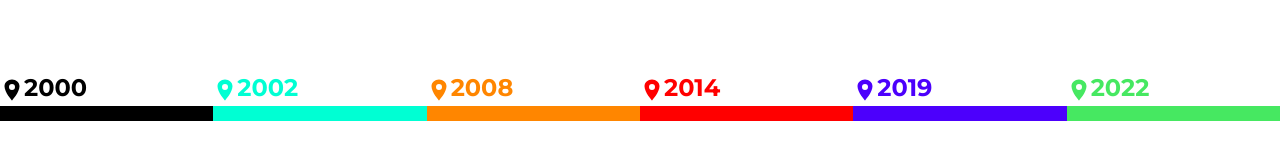
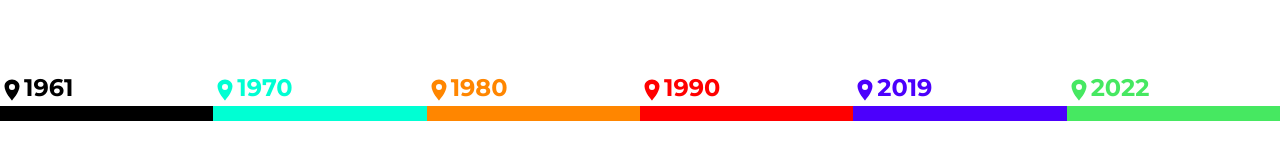
Before and after one commit to PatrickGuilherme/SiteSistemaEmbarcados, a React (Create React App) app: page / in a window 1280 px wide. Shown: the part 786-952 px from the top of the page. Built offline with nearby package versions, Linux system fonts and the light colour scheme.

Commit message:
Timeline modals finished

```diff
--- a/src/App.js
+++ b/src/App.js
@@ -24,16 +24,12 @@ import Modal from './components/BaseModal';
 import ArchitectureTabs from './components/ArchitectureTabs';
 
 export default function App() {
-  const [showModal, setShowModal] = useState(false);
   const [showFeaturesModal, setShowFeaturesModal] = useState(false);
   function openFeaturesModal() {
     setShowFeaturesModal(true);
   }
   return (
     <>
-      <Modal isOpen={showModal} handleCloseModal={() => setShowModal(false)}>
-        <button>Close Modal</button>
-      </Modal>
       <Modal
         title='Características'
         isOpen={showFeaturesModal}
--- a/src/components/Timeline/index.js
+++ b/src/components/Timeline/index.js
@@ -1,13 +1,33 @@
-import React from 'react'
-import { timelines } from '../../constants'
-import { Container, YearBox, YearText } from './styles'
-import { IoLocationSharp } from 'react-icons/io5'
+import React, { useState } from 'react';
+import { timelines } from '../../constants';
+import { Container, YearBox, YearText } from './styles';
+import { IoLocationSharp } from 'react-icons/io5';
+import Modal from '../BaseModal';
 
 export default function Timeline() {
+  const [showYearModal, setShowYearModal] = useState(false);
+  const [modalTitle, setModalTitle] = useState('');
+  const [modalDescription, setModalDescription] = useState('');
+  function showModal(year) {
+    setShowYearModal(true);
+    let modalInfo = timelines.find((timeline) => timeline.year === year);
+    setModalTitle(modalInfo.title);
+    setModalDescription(modalInfo.description);
+  }
   return (
     <Container>
-      {timelines.map(timeline => (
-        <YearBox key={timeline.year}>
+      <Modal
+        title={modalTitle}
+        isOpen={showYearModal}
+        handleCloseModal={() => setShowYearModal(false)}
+      >
+        {modalDescription}
+      </Modal>
+      {timelines.map((timeline) => (
+        <YearBox
+          key={timeline.year}
+          onClick={showModal.bind(this, timeline.year)}
+        >
           <YearText color={timeline.color}>
             <IoLocationSharp color={timeline.color} />
             {timeline.year}
@@ -16,5 +36,5 @@ export default function Timeline() {
         </YearBox>
       ))}
     </Container>
-  )
+  );
 }
--- a/src/constants/index.js
+++ b/src/constants/index.js
@@ -1,26 +1,35 @@
 export const timelines = [
-  { year: '2000', color: '#000000' },
-  { year: '2002', color: '#00ffd3' },
-  { year: '2008', color: '#ff8600' },
-  { year: '2014', color: '#ff0000' },
-  { year: '2019', color: '#4c00fc' },
-  { year: '2022', color: '#46e861' },
-]
+  {
+    year: '1961',
+    color: '#000000',
+    title: 'Minuteman míssil balístico intercontinental - USA',
+    description:
+      'O primeiro sistema de computação embarcada data de 1961 desenvolvido para o Minuteman míssil balístico intercontinental da Força Aérea os EUA. Na sua construção foram utilizados transistores discretos e portas lógicas.',
+  },
+  { year: '1970', color: '#00ffd3', title: 'Air Data Computer Central', description: 'Foi primeiro sistema embarcado baseado em microprocessador, incorporado ao avião F-14 Tomcat Lançado em 1970, este sistema embarcado lidou com q electrónica a bordo dos aviões, tratamento de vôo, e cálculo do balanço de configuração de asa do F-14, além de forneceram informações sobre a velocidade do cockpit do ar e altitude' },
+  { year: '1980', color: '#ff8600', title: 'Sistemas on a Chip', description: 'Sistemas embarcados tomou no mercado comercial na década de 1980, devido em grande parte à integração (sistemas-on-a-chip). Estes combinam um microprocessador, RAM , controladores de entrada /saída e quaisquer outros sistemas de controles relacionados com a função em um pacote de circuito integrado' },
+  { year: '1990', color: '#ff0000', title: '', description: 'Movendo-se em direção a celulares e computadores de mão multiuso. Um aspecto chave que mudou é que os processadores de 32 bits maduras e ferramentas de desenvolvimento mais fáceis de usar, têm aumentado o poder computacional disponível tremendamente , enquanto que muitas das restrições de energia elétrica caíram com modernas de fabricação de CPU' },
+  { year: '2019', color: '#4c00fc', title: '', description: '' },
+  { year: '2022', color: '#46e861', title: '', description: '' },
+];
 
 export const swiperContents = [
   {
     title: 'Eletrodomésticos',
-    subtitle: 'Ar condicionado, cafeteira elétrica, micro-ondas, geladeira, máquina de lavar.',
+    subtitle:
+      'Ar condicionado, cafeteira elétrica, micro-ondas, geladeira, máquina de lavar.',
     img: '',
   },
   {
     title: 'Aparelhos de comunicação',
-    subtitle: 'Equipamentos de rede como switch e roteador, telefones, Periféricos de computadores.',
+    subtitle:
+      'Equipamentos de rede como switch e roteador, telefones, Periféricos de computadores.',
     img: '',
   },
   {
     title: 'Equipamentos de Entretenimento',
-    subtitle: 'TVs e players de mídia, console de games, aparelhos de reprodução de imagens e som.',
+    subtitle:
+      'TVs e players de mídia, console de games, aparelhos de reprodução de imagens e som.',
     img: '',
   },
   {
@@ -35,7 +44,8 @@ export const swiperContents = [
   },
   {
     title: 'Dispositivos de vendas/atendimento',
-    subtitle: 'Biometria, leitor de código de barras, caixa de autoatendimento ATM.',
+    subtitle:
+      'Biometria, leitor de código de barras, caixa de autoatendimento ATM.',
     img: '',
   },
   {
@@ -45,7 +55,8 @@ export const swiperContents = [
   },
   {
     title: 'Automotivo',
-    subtitle: 'Computadores de bordo automotivos, freio ABS, interface de vídeo e voz.',
+    subtitle:
+      'Computadores de bordo automotivos, freio ABS, interface de vídeo e voz.',
     img: '',
   },
   {
@@ -53,4 +64,4 @@ export const swiperContents = [
     subtitle: 'Sistemas de controle, robótica.',
     img: '',
   },
-]
+];
```
